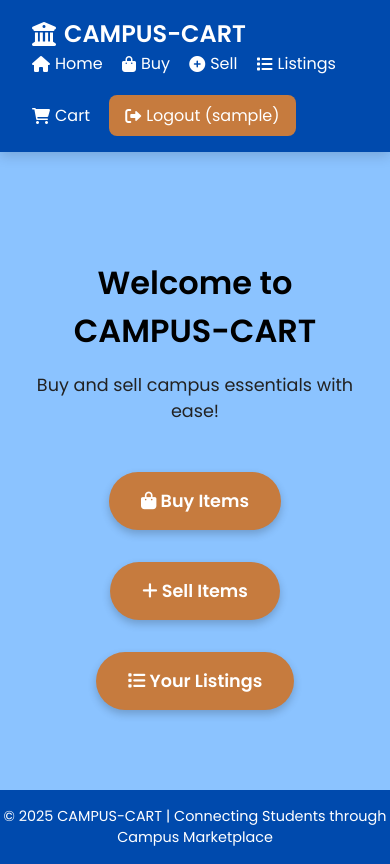
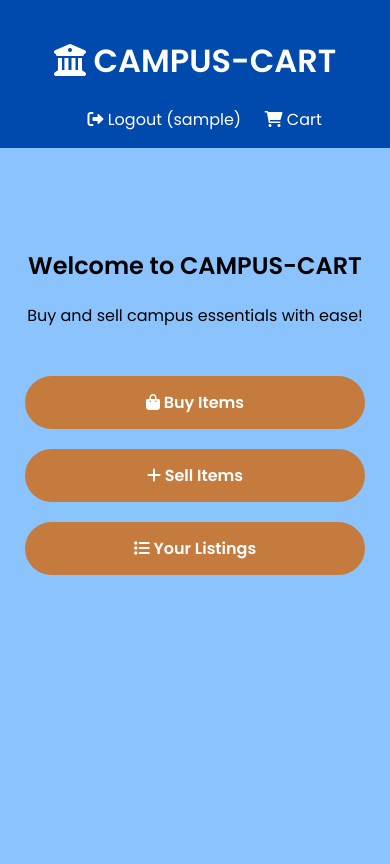
Before and after one commit to shravani370/campus, a Flask app: page / in a window 390 px wide. After the commit the page ends 575 px from the top, so only its background shows below. Run offline with Flask 3, Linux system fonts and the light colour scheme; a user stored in the database is signed in.

Commit message:
Improve mobile responsiveness for index, listings, and buy pages

```diff
--- a/templates/index.html
+++ b/templates/index.html
@@ -6,49 +6,110 @@
   <title>CAMPUS-CART - Home</title>
   <link rel="stylesheet" href="https://cdnjs.cloudflare.com/ajax/libs/font-awesome/6.0.0/css/all.min.css">
   <link href="https://fonts.googleapis.com/css2?family=Poppins:wght@300;400;600&display=swap" rel="stylesheet">
+
+  <style>
+    body {
+      background-color: #8bc3ff;
+      margin: 0;
+      font-family: 'Poppins', sans-serif;
+    }
+
+    header {
+      display: flex;
+      justify-content: space-between;
+      align-items: center;
+      padding: 1rem 2rem;
+      background-color: #004aad;
+      color: white;
+    }
+
+    header a {
+      color: white;
+      text-decoration: none;
+      margin-left: 1.2rem;
+      font-size: 1rem;
+    }
+
+    main {
+      text-align: center;
+      padding-top: 5rem;
+    }
+
+    .buttons {
+      margin-top: 3rem;
+      display: flex;
+      justify-content: center;
+      gap: 2rem;
+      flex-wrap: wrap;
+    }
+
+    .buttons a {
+      background-color: #c67b3e;
+      color: white;
+      padding: 1rem 2rem;
+      border-radius: 2rem;
+      text-decoration: none;
+      font-size: 1.2rem;
+      font-weight: 600;
+      transition: all 0.3s ease-in-out;
+    }
+
+    .buttons a:hover {
+      background-color: #e48b48;
+      transform: scale(1.05);
+      box-shadow: 0 4px 10px rgba(0,0,0,0.3);
+    }
+
+    /* Responsive Styling for Phones */
+    @media (max-width: 600px) {
+      header {
+        flex-direction: column;
+        text-align: center;
+      }
+
+      .buttons {
+        flex-direction: column;
+        align-items: center;
+        gap: 1.2rem;
+      }
+
+      .buttons a {
+        width: 80%;
+        font-size: 1rem;
+        padding: 0.9rem;
+      }
+
+      h2 {
+        font-size: 1.5rem;
+      }
+    }
+  </style>
 </head>
 
-<body style="background-color:#8bc3ff;margin:0;font-family:'Poppins',sans-serif;">
-
-  <!-- HEADER -->
-  <header style="display:flex;flex-wrap:wrap;justify-content:space-between;align-items:center;background-color:#004aad;color:white;padding:1rem 2rem;box-shadow:0 4px 12px rgba(0,0,0,0.15);position:sticky;top:0;z-index:10;">
-    <div style="font-size:1.5rem;font-weight:600;display:flex;align-items:center;gap:8px;">
-      <i class="fas fa-university"></i> CAMPUS-CART
+<body>
+  <header>
+    <h1><i class="fas fa-university"></i> CAMPUS-CART</h1>
+    <div>
+      {% if session.user %}
+        <a href="/logout"><i class="fas fa-sign-out-alt"></i> Logout ({{ session.user }})</a>
+      {% else %}
+        <a href="/login"><i class="fas fa-sign-in-alt"></i> Login</a>
+      {% endif %}
+      <a href="/cart"><i class="fas fa-shopping-cart"></i> Cart</a>
     </div>
-    <nav style="display:flex;flex-wrap:wrap;gap:1.2rem;align-items:center;">
-      <a href="/" style="color:white;text-decoration:none;font-weight:500;display:flex;align-items:center;gap:5px;"><i class="fas fa-home"></i> Home</a>
-      <a href="/buy" style="color:white;text-decoration:none;font-weight:500;display:flex;align-items:center;gap:5px;"><i class="fas fa-shopping-bag"></i> Buy</a>
-      <a href="/sell" style="color:white;text-decoration:none;font-weight:500;display:flex;align-items:center;gap:5px;"><i class="fas fa-plus-circle"></i> Sell</a>
-      <a href="/listings" style="color:white;text-decoration:none;font-weight:500;display:flex;align-items:center;gap:5px;"><i class="fas fa-list"></i> Listings</a>
-      <a href="/cart" style="color:white;text-decoration:none;font-weight:500;display:flex;align-items:center;gap:5px;"><i class="fas fa-cart-shopping"></i> Cart</a>
-      {% if session.user %}
-        <a href="/logout" style="background-color:#c67b3e;color:white;text-decoration:none;font-weight:500;padding:0.5rem 1rem;border-radius:0.5rem;display:flex;align-items:center;gap:5px;"><i class="fas fa-sign-out-alt"></i> Logout ({{ session.user }})</a>
-      {% else %}
-        <a href="/login" style="color:white;text-decoration:none;font-weight:500;display:flex;align-items:center;gap:5px;"><i class="fas fa-sign-in-alt"></i> Login</a>
-      {% endif %}
-    </nav>
   </header>
 
-  <!-- MAIN -->
-  <main style="text-align:center;padding:5rem 1rem;">
-    <h2 style="font-size:2rem;margin-bottom:0.8rem;">Welcome to CAMPUS-CART</h2>
-    <p style="font-size:1.1rem;color:#222;">Buy and sell campus essentials with ease!</p>
+  <main>
+    <h2>Welcome to CAMPUS-CART</h2>
+    <p>Buy and sell campus essentials with ease!</p>
 
     {% if session.user %}
-    <div style="margin-top:3rem;display:flex;flex-wrap:wrap;justify-content:center;gap:2rem;">
-      <a href="/buy" style="background-color:#c67b3e;color:white;padding:1rem 2rem;border-radius:2rem;text-decoration:none;font-size:1.1rem;font-weight:600;box-shadow:0 4px 8px rgba(0,0,0,0.2);transition:0.3s;"><i class="fas fa-shopping-bag"></i> Buy Items</a>
-      <a href="/sell" style="background-color:#c67b3e;color:white;padding:1rem 2rem;border-radius:2rem;text-decoration:none;font-size:1.1rem;font-weight:600;box-shadow:0 4px 8px rgba(0,0,0,0.2);transition:0.3s;"><i class="fas fa-plus"></i> Sell Items</a>
-      <a href="/listings" style="background-color:#c67b3e;color:white;padding:1rem 2rem;border-radius:2rem;text-decoration:none;font-size:1.1rem;font-weight:600;box-shadow:0 4px 8px rgba(0,0,0,0.2);transition:0.3s;"><i class="fas fa-list"></i> Your Listings</a>
+    <div class="buttons">
+      <a href="/buy"><i class="fas fa-shopping-bag"></i> Buy Items</a>
+      <a href="/sell"><i class="fas fa-plus"></i> Sell Items</a>
+      <a href="/listings"><i class="fas fa-list"></i> Your Listings</a>
     </div>
-    {% else %}
-      <p style="margin-top:2rem;font-size:1rem;color:#333;">Please <a href="/login" style="color:#004aad;font-weight:600;text-decoration:none;">login</a> to access full features.</p>
     {% endif %}
   </main>
-
-  <!-- FOOTER -->
-  <footer style="background-color:#004aad;color:white;text-align:center;padding:1rem 0;font-size:0.9rem;">
-    <p style="margin:0;">&copy; 2025 CAMPUS-CART | Connecting Students through Campus Marketplace</p>
-  </footer>
-
 </body>
 </html>
```
